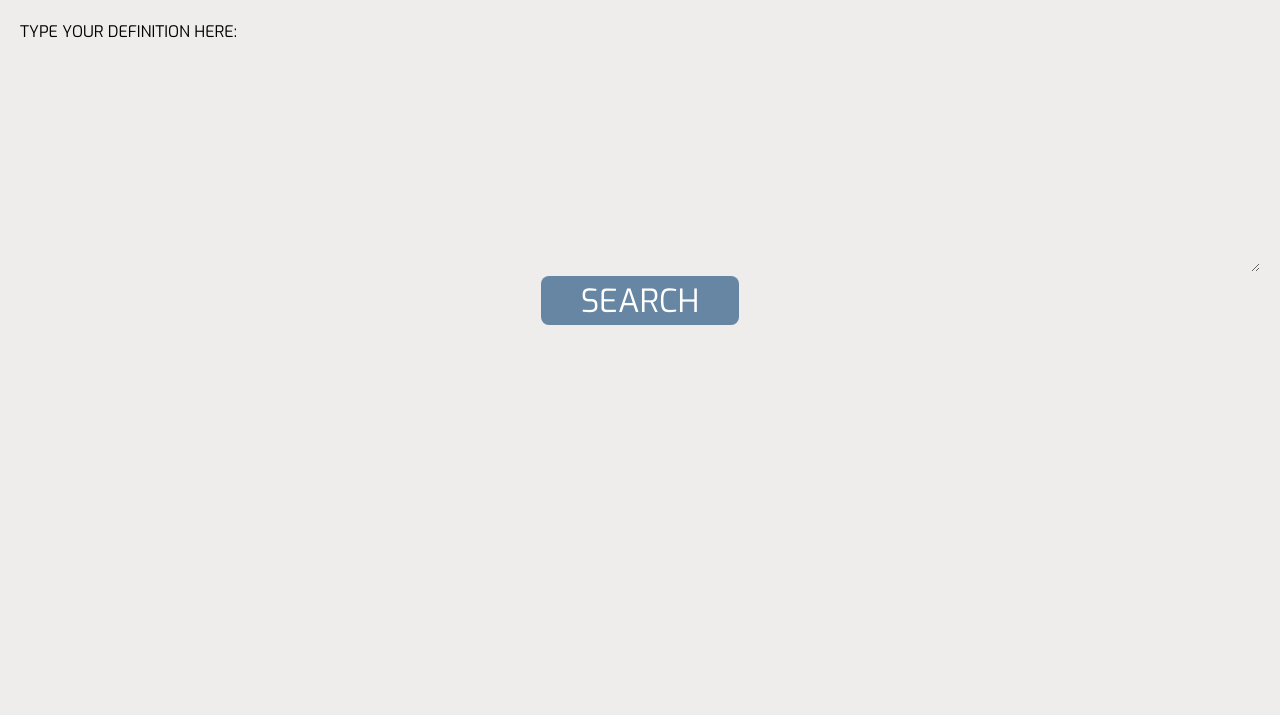
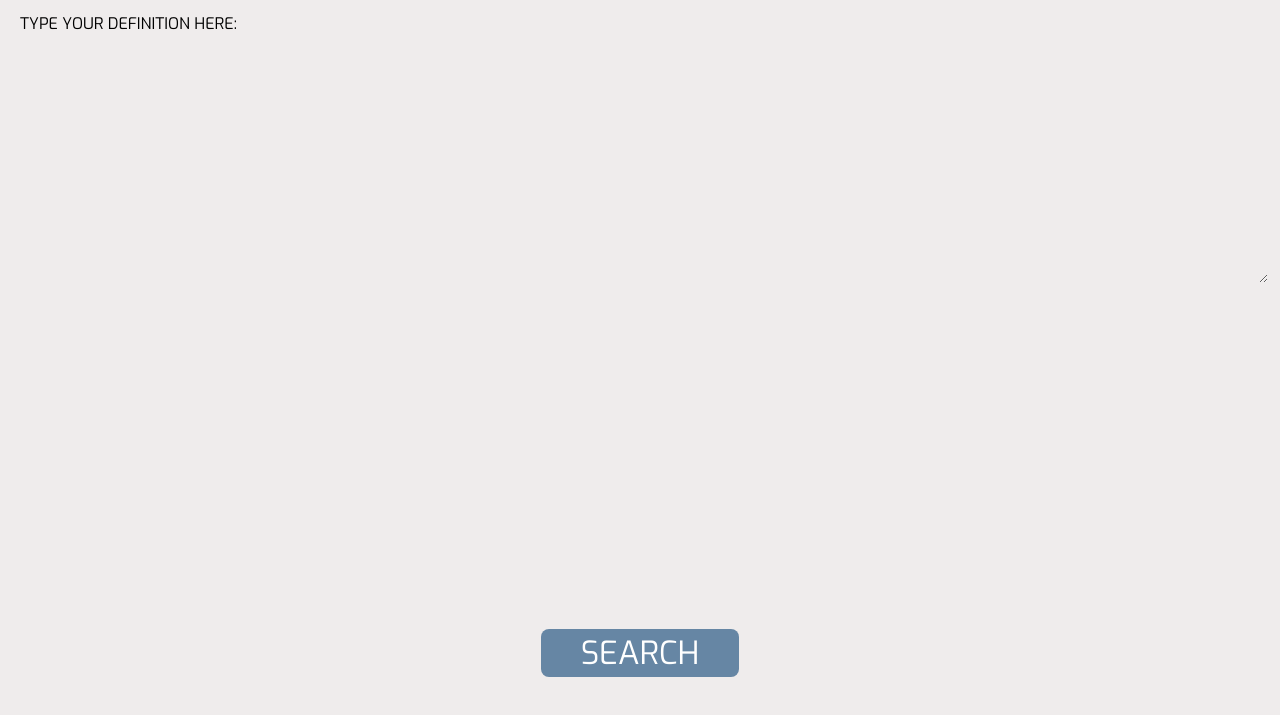
Before and after one commit to Aiden-Peace300/KeyWord-Relief-AJAX, a website: page index.html in a window 1280 px wide. Both pictures are taken after typing "Sample" into the empty fields and a click on the input "SEARCH". Shown: the part 67-782 px from the top of the page. Drawn offline with Linux system fonts and the light colour scheme.

Commit message:
Completed the seventh and eigth requierment from the user-can-create-an-entry task list 7) At the bottom of data.js, include a conditional statement. 8)Test the app by submitting some new entries and then reloading the page to confirm that the data model is being saved to localStorage before each page reload

```diff
--- a/css/layout.css
+++ b/css/layout.css
@@ -3,7 +3,7 @@
 }
 
 .container {
-  margin: 0.5rem;
+  margin: 0;
 }
 
 .row {
--- a/css/styles.css
+++ b/css/styles.css
@@ -51,6 +51,7 @@ header {
 /* START OF MAIN STYLES */
 #promt {
   font-family: Exo, sans-serif;
+  padding-left: 0.5rem;
 }
 
 #def {
@@ -64,6 +65,7 @@ textarea {
   font-family: Exo, sans-serif;
   text-transform: uppercase;
   width: 100%;
+  padding: 0.7rem;
 }
 
 /* END OF MAIN STYLES */
@@ -85,4 +87,18 @@ textarea {
   cursor: pointer;
 }
 
+/* Update the .bottom-search class */
+
+.bottom-search {
+  position: absolute;
+  bottom: 0;
+  display: flex;
+  justify-content: center;
+  padding: 3.5rem;
+
+  /* Add some padding for spacing */
+
+  /* }
+
 /* END OF SAVE BUTTON STYLES */
+}
--- a/index.html
+++ b/index.html
@@ -33,7 +33,7 @@
         </div>
       </div>
       <div class="row">
-        <div class="column-full center-save">
+        <div class="column-full center-save bottom-search">
           <div class="save-button">
             <input class="submit-button" type="submit" value="SEARCH" />
           </div>
--- a/js/data.js
+++ b/js/data.js
@@ -1,4 +1,5 @@
 /* exported data */
+// adding an event listener to the beforeunload event of the window object.
 // When the user is about to leave or reload the webpage,
 // the handleStorage function will be executed.
 window.addEventListener('beforeunload', handleStorage);
@@ -10,6 +11,19 @@ let data = {
   nextEntryId: 1
 };
 
+// getItem() => retrieve data from the browser's local storage
+const previousDataJSON = localStorage.getItem('Javascript-local-storage');
+
+// Checking if previousDataJSON is not null and parse it if it has a value
+if (previousDataJSON !== null) {
+  data = JSON.parse(previousDataJSON);
+
+  // Ensure that data.entries is always an array, even when parsing from local storage
+  if (!Array.isArray(data.entries)) {
+    data.entries = [];
+  }
+}
+
 function handleStorage(event) {
   // stringify() => static method converts a JavaScript value to a JSON string
   const dataJSON = JSON.stringify(data);
--- a/js/main.js
+++ b/js/main.js
@@ -10,7 +10,7 @@ $submitButton.addEventListener('click', function (event) {
   // Get the input value from the textarea
   const definition = $defInput.value;
 
-  if (definition.trim() === '') {
+  if (definition.length === 0) {
     alert('Please enter a definition.'); // Add validation for empty input
     return;
   }
```
